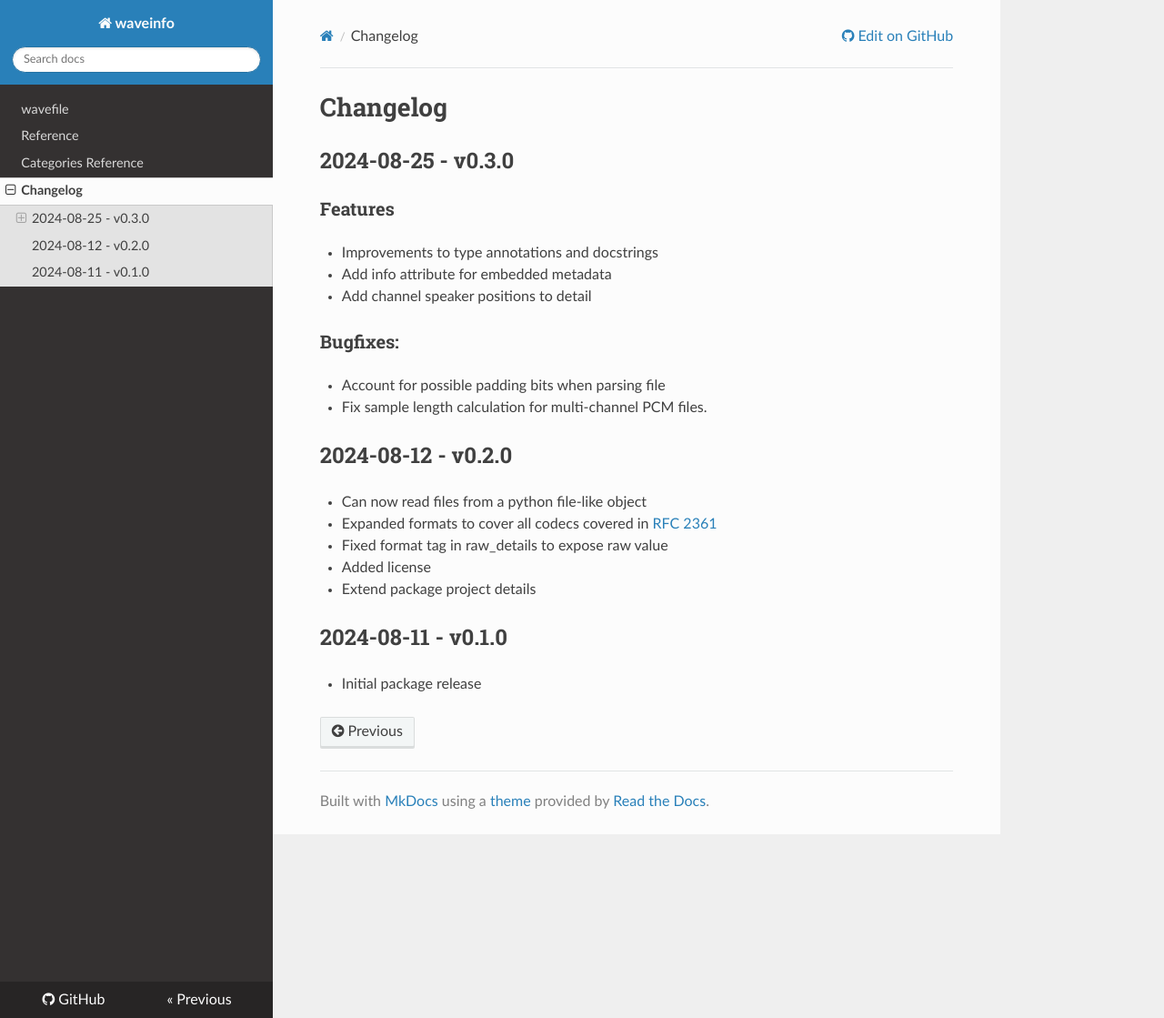
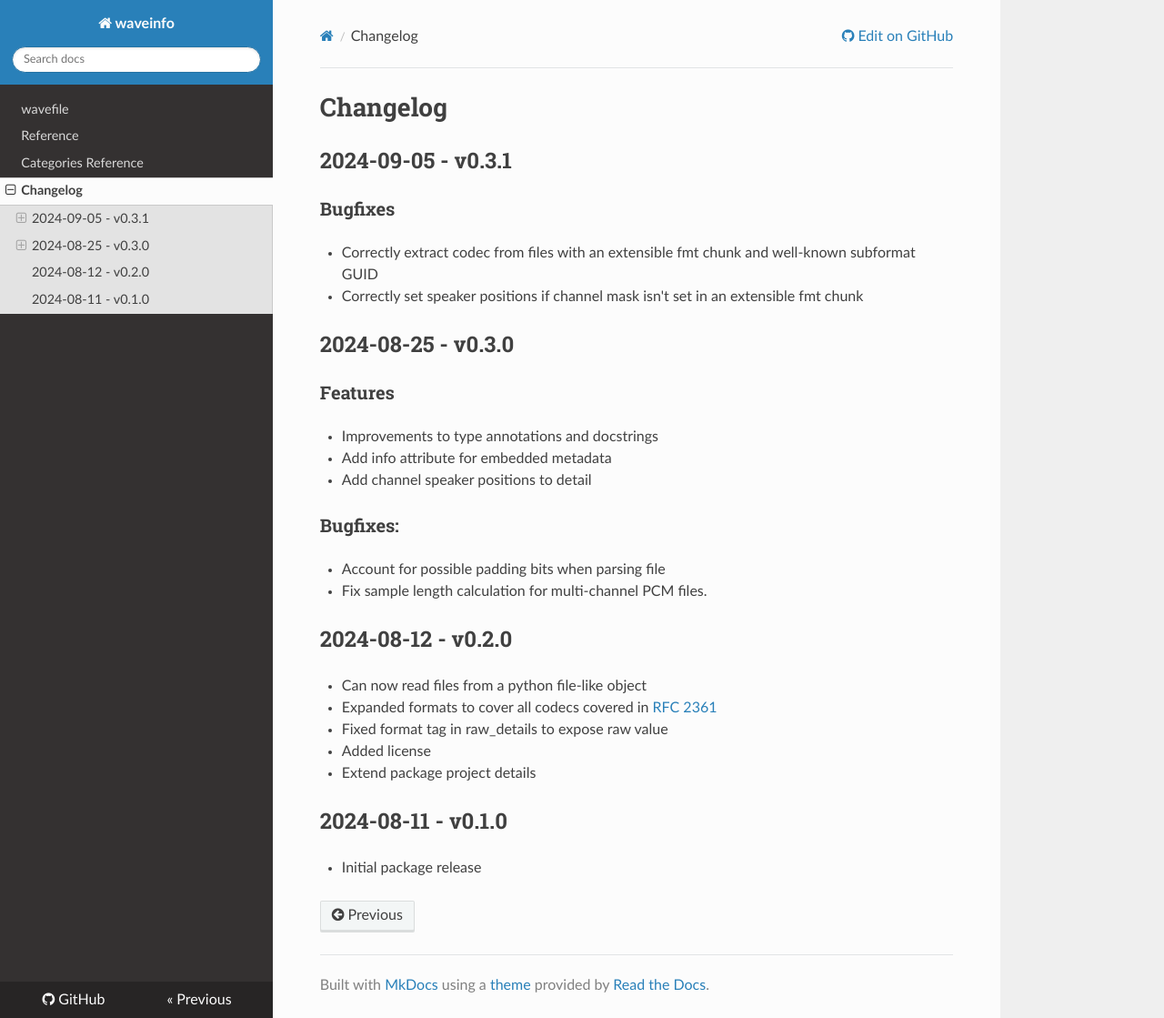
Before and after one commit to sumebrius/py-waveinfo, an MkDocs documentation site: the page built from docs/changelog.md, in a window 1280 px wide and 1119 px high. Shown: the whole window at 91% size. Built offline with MkDocs 1.6.1, drawn with Linux system fonts in a browser that asks for light colours; nearby versions of some CDN libraries.

Commit message:
v0.3.1 release

```diff
--- a/Cargo.toml
+++ b/Cargo.toml
@@ -1,6 +1,6 @@
 [package]
 name = "waveinfo"
-version = "0.3.0"
+version = "0.3.1"
 edition = "2021"
 rust-version = "1.77"
 
--- a/docs/changelog.md
+++ b/docs/changelog.md
@@ -1,4 +1,11 @@
 # Changelog
+
+## 2024-09-05 - v0.3.1
+
+### Bugfixes
+
+- Correctly extract codec from files with an extensible fmt chunk and well-known subformat GUID
+- Correctly set speaker positions if channel mask isn't set in an extensible fmt chunk
 
 ## 2024-08-25 - v0.3.0
 
```
Also changed, not shown: 1 other file.
